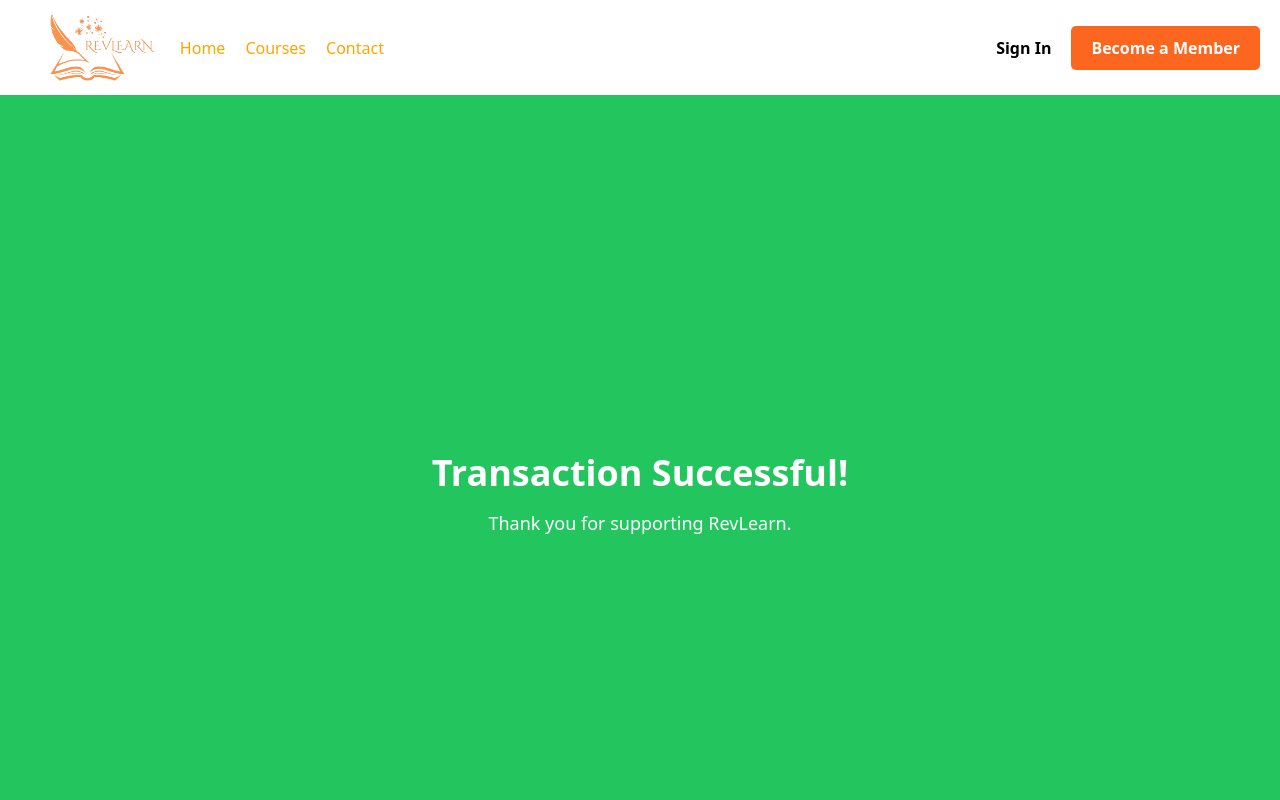
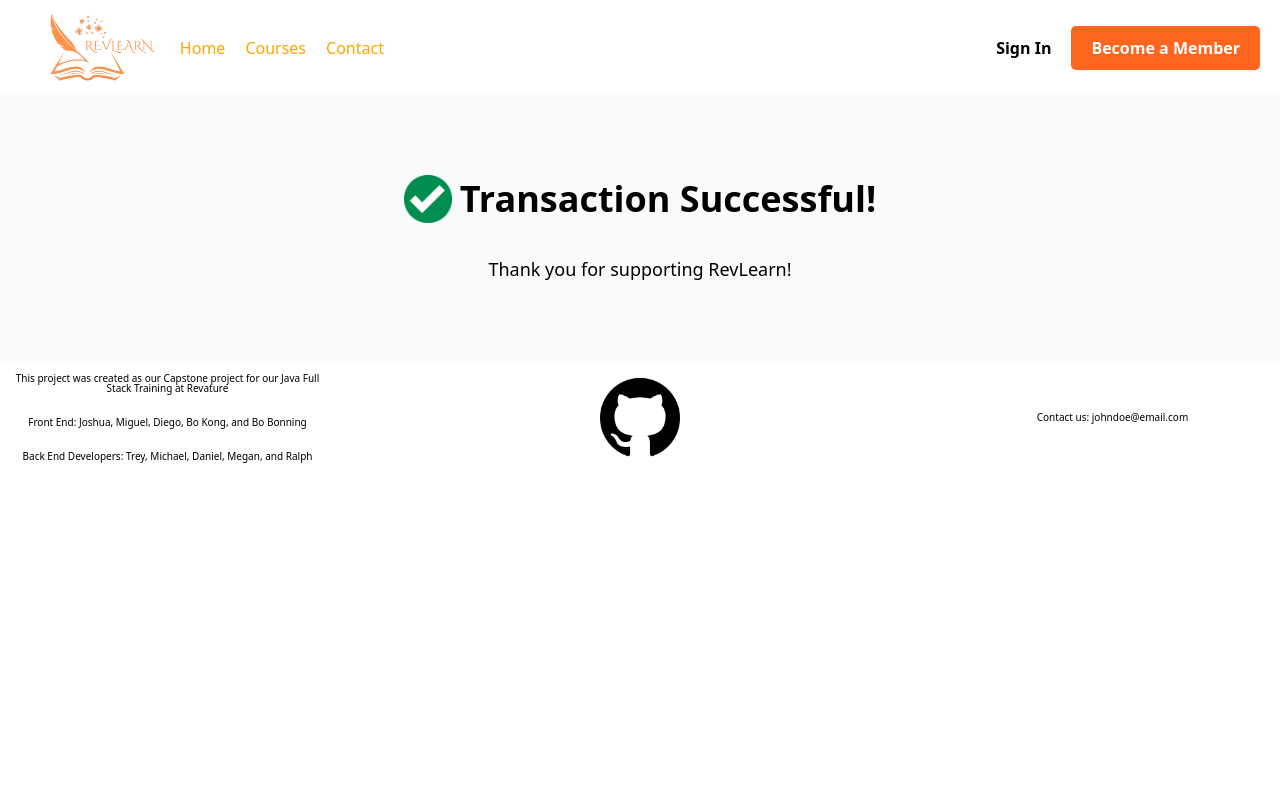
Before and after one commit to nugentmichael1/revature-p2-frontend, a React (Vite) app: page /checkout-success in a window 1280 px wide. Shown: the top 800 px of the page. Built offline with nearby package versions, Linux system fonts and the light colour scheme.

Commit message:
update pages

```diff
--- a/src/components/Discussions/Discussion.tsx
+++ b/src/components/Discussions/Discussion.tsx
@@ -29,7 +29,7 @@ type DiscussionProps = {
 
 
 export default function Discussion({discussion, usersById}: DiscussionProps) {
-    const url = import.meta.env.VITE_APP_API_URL;
+    const url = import.meta.env.VITE_API_URL;
     const { state } = useAppContext();
     const [errorMessage, setErrorMessage] = useState("");
 
--- a/src/components/Discussions/DiscussionBoard.tsx
+++ b/src/components/Discussions/DiscussionBoard.tsx
@@ -21,7 +21,7 @@ type DiscussionBoardProps = {
 
 
 export default function DiscussionBoard({ courseId }: DiscussionBoardProps ) {
-    const url = import.meta.env.VITE_APP_API_URL;
+    const url = import.meta.env.VITE_API_URL;
     const { state } = useAppContext();
     const [errorMessage, setErrorMessage] = useState("");
 
--- a/src/pages/Checkout/CheckoutCancel.tsx
+++ b/src/pages/Checkout/CheckoutCancel.tsx
@@ -8,10 +8,10 @@ const CheckoutCancel: React.FC = () => {
     return (
         <>
 
-        <div className="flex flex-col items-center justify-center h-screen">
-            <h1 className="text-4xl font-bold mb-4">Checkout Failed</h1>
+        <div className="flex flex-col items-center bg-gray-50">
+            <h1 className="text-4xl font-bold mb-4 mt-20">Checkout Failed</h1>
             <p className="text-lg mb-2">We're sorry, but your checkout process has failed.</p>
-            <p className="text-lg mb-2">Please try again later or contact customer support for assistance.</p>
+            <p className="text-lg mb-20">Please try again later or contact customer support for assistance.</p>
         </div>
 
         </>
--- a/src/pages/Checkout/CheckoutSuccess.tsx
+++ b/src/pages/Checkout/CheckoutSuccess.tsx
@@ -7,9 +7,12 @@ const CheckoutSuccess: React.FC = () => {
     return (
         <>
 
-        <div className="flex flex-col items-center justify-center h-screen bg-green-500">
-            <h1 className="text-4xl font-bold text-white mb-4">Transaction Successful!</h1>
-            <p className="text-lg text-white">Thank you for supporting RevLearn.</p>
+        <div className="flex flex-col items-center bg-gray-50">
+            <h1 className="mt-20 mb-8 text-4xl font-bold flex items-center">
+                <img src="/src/assets/checkmark.png" alt="success" className="w-12 h-12 mr-2"></img>
+                Transaction Successful!
+            </h1>
+            <p className="text-lg mb-20">Thank you for supporting RevLearn!</p>
         </div>
 
         </>
```
Also changed, not shown: src/assets/checkmark.png (added).
